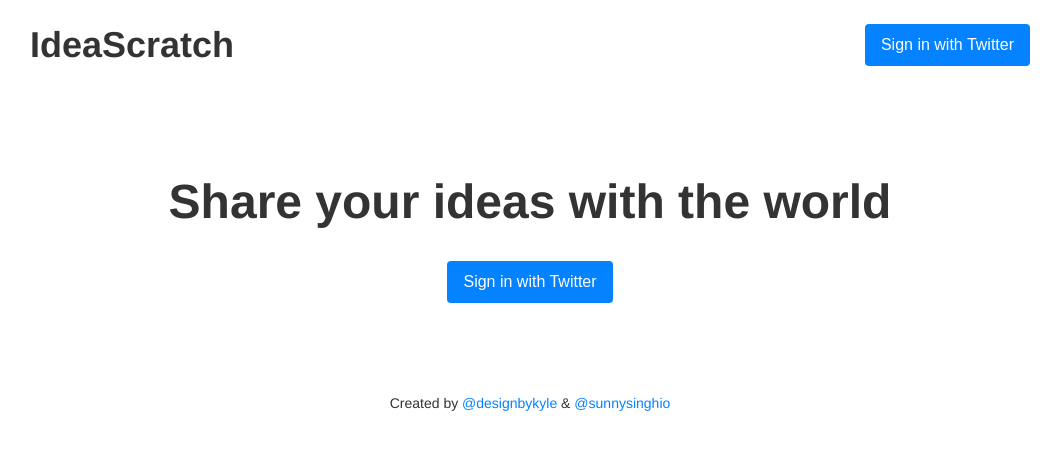
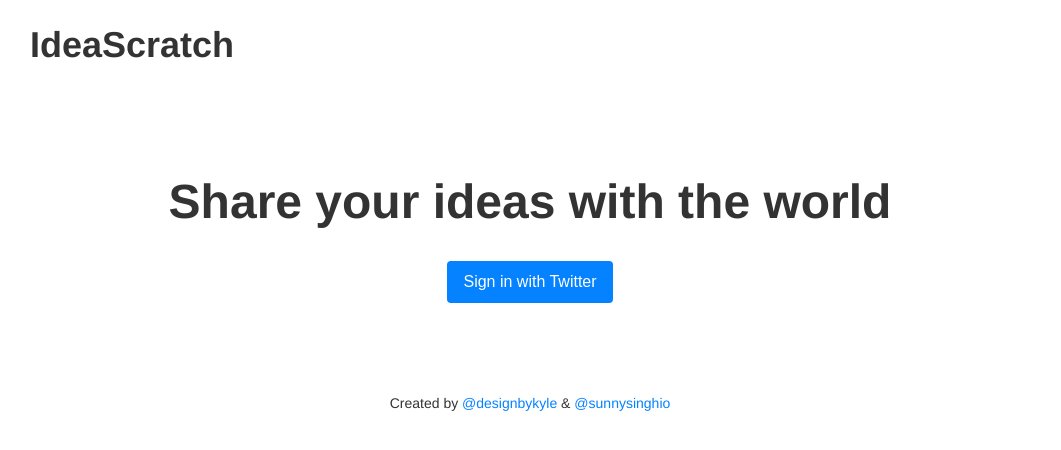
Before and after one commit to slkmedia/ideascratch, a React (Create React App) app: page / in a window 1280 px wide. Shown: the top 450 px of the page, without its empty margins (110-1171 px from the left). Built offline with nearby package versions, Linux system fonts and the light colour scheme; no server answers; what auth0-js would draw is missing.

Commit message:
hide login button on homepage

```diff
--- a/src/components/Header/index.js
+++ b/src/components/Header/index.js
@@ -1,4 +1,4 @@
-import React from 'react';
+import React, {Component} from 'react';
 
 import { isAuthenticated } from '../../utils/auth';
 import LoginButton from '../LoginButton';
@@ -12,7 +12,9 @@ const DEFAULT_PROFILE_IMAGE =
 const getProfileImage = profile =>
   profile ? profile.picture || DEFAULT_PROFILE_IMAGE : DEFAULT_PROFILE_IMAGE;
 
-export default function Header({ profile }) {
+const isHome = window.location.pathname === '/';
+
+export default function Header({ profile, isHome }) {
   return (
     <HeaderContainer>
       <Logo>
@@ -21,7 +23,8 @@ export default function Header({ profile }) {
       {isAuthenticated() ? (
         <ProfileMenu imgSrc={getProfileImage(profile)} />
       ) : (
-        <LoginButton />
+        isHome &&
+          <LoginButton />
       )}
     </HeaderContainer>
   );
```
